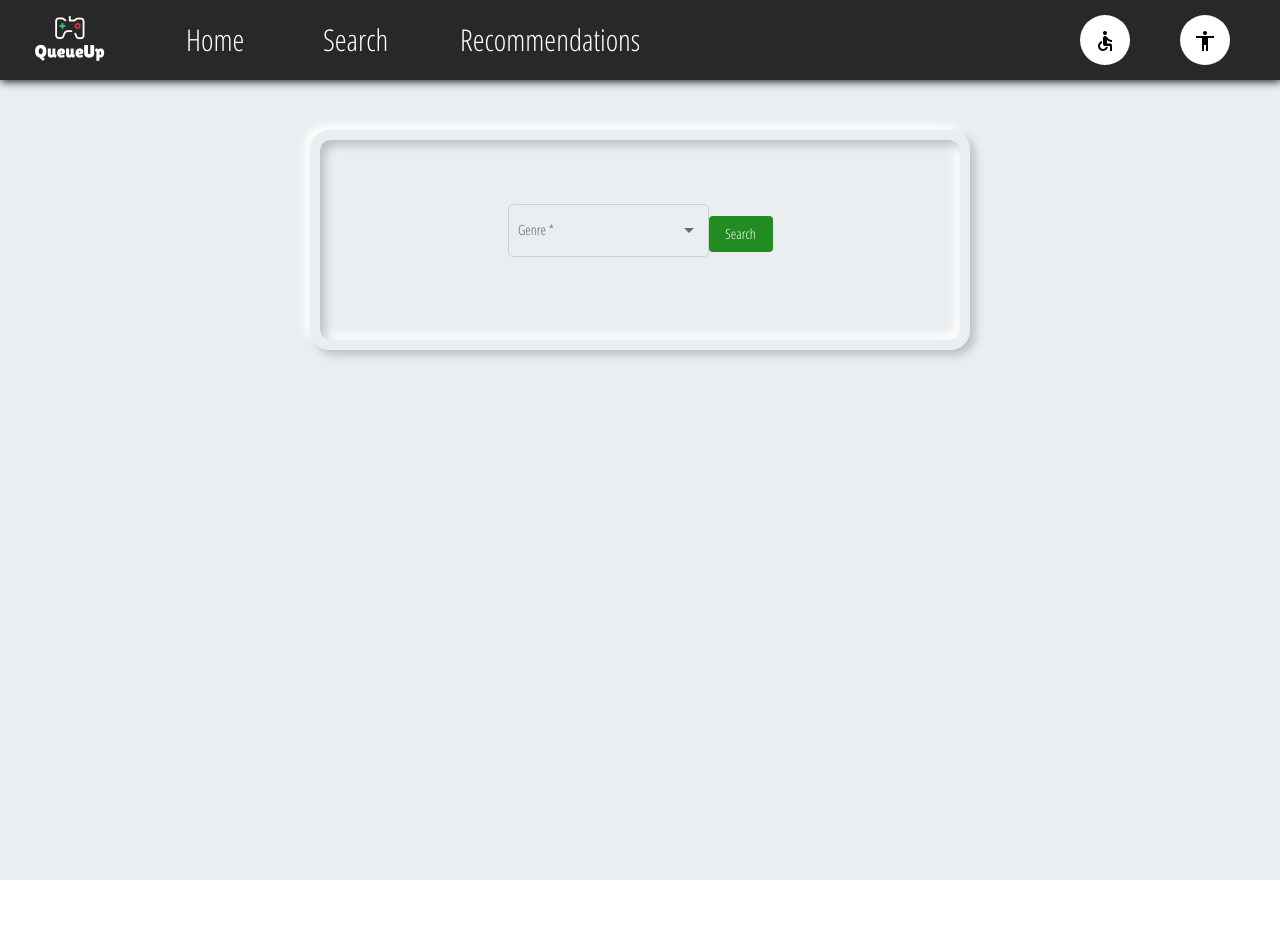
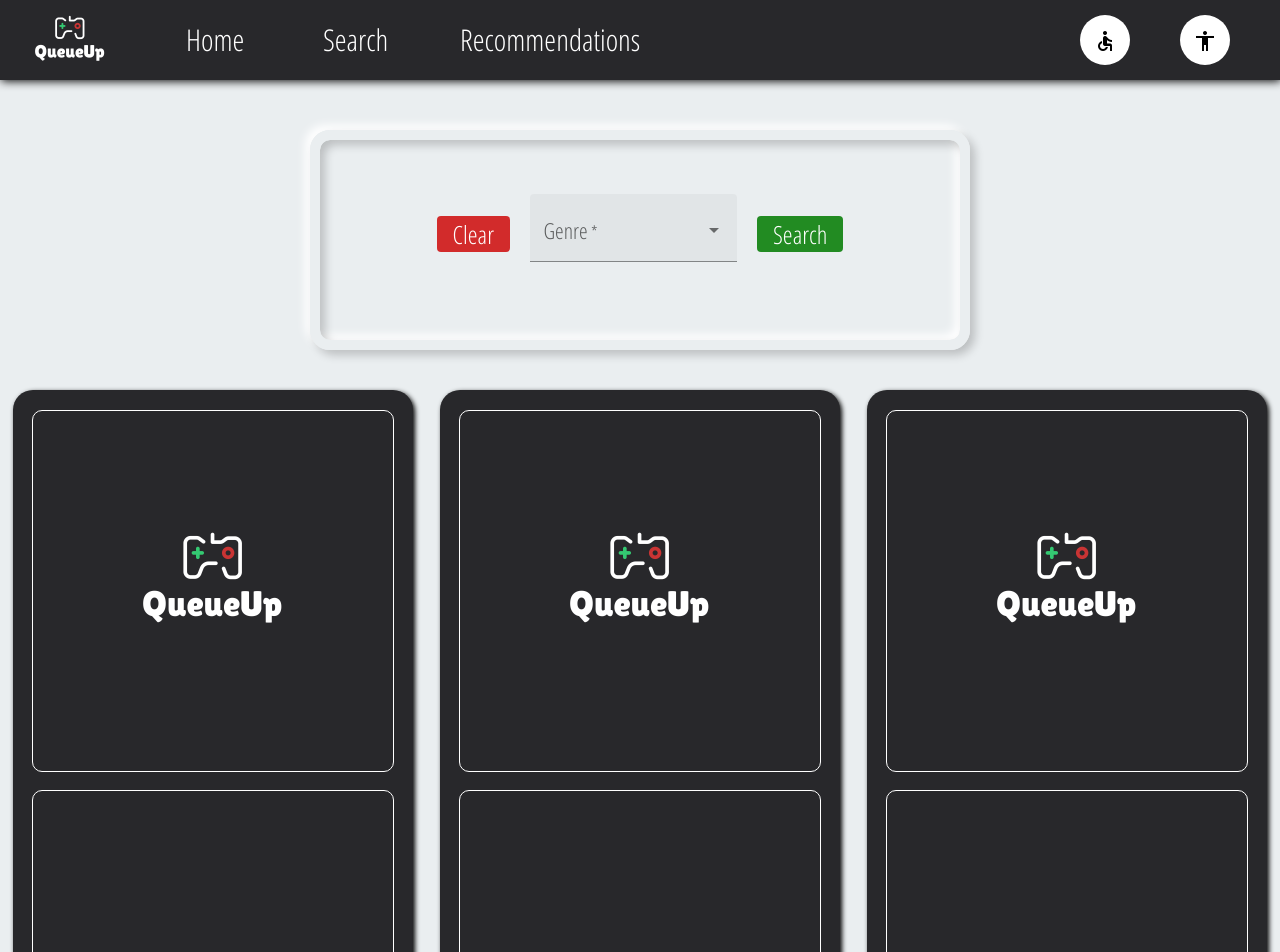
Before and after one commit to jakobevangelista/QueueUp2.0, an Angular app in the folder Project3-FrontEnd/: page /search in a window 1280 px wide. Shown: the top 952 px of the page. Before the commit the page ends 880 px from the top, so only its background shows below. Built offline with nearby package versions, Linux system fonts and the light colour scheme.

Commit message:
Videogame card

```diff
--- a/Project3-FrontEnd/src/app/app.module.ts
+++ b/Project3-FrontEnd/src/app/app.module.ts
@@ -15,6 +15,7 @@ import {MatRippleModule} from '@angular/material/core';
 import {MatFormFieldModule} from '@angular/material/form-field';
 import {ReactiveFormsModule} from '@angular/forms';
 import {MatSelectModule} from '@angular/material/select';
+import { VideogameCardComponent } from './videogame-card/videogame-card.component';
 
 
 
@@ -24,7 +25,8 @@ import {MatSelectModule} from '@angular/material/select';
     HomePageComponent,
     SearchPageComponent,
     MenuComponent,
-    RecPageComponent
+    RecPageComponent,
+    VideogameCardComponent
 
   ],
   imports: [
--- a/Project3-FrontEnd/src/app/home-page/home-page.component.scss
+++ b/Project3-FrontEnd/src/app/home-page/home-page.component.scss
@@ -12,7 +12,7 @@
         width: 700px;
         height: 700px;
         box-shadow: 10px 10px 20px rgba(0,0,0,0.2), -10px -10px 20px white, inset 10px 10px 20px rgba(0,0,0,0.2), inset -8px -8px 20px white;
-        border: 15px #eaeef0 solid;
+        border: 10px #eaeef0 solid;
         border-radius: 20%;
     }
 }
--- a/Project3-FrontEnd/src/app/search-page/search-page.component.html
+++ b/Project3-FrontEnd/src/app/search-page/search-page.component.html
@@ -1,9 +1,11 @@
 <div class="main-flex">
     <div class="search-flex">
         <form [formGroup]='formGroup' class='form-container' (ngSubmit)="processForm()">
+            <button mat-button class="clear-button" type="reset" id="reset-button">Clear</button>
 
-            <mat-form-field appearance="outline" id="genre-select">
-                <mat-label for='genre'>Genre</mat-label>
+
+            <mat-form-field appearance="fill" id="genre-select">
+                <mat-label for='genre' id="genre-label">Genre</mat-label>
                 <mat-select placeholder="Genre" formControlName="genre">
                     <mat-option>None</mat-option>
                     <mat-option value="Fighting">Fighting</mat-option>
@@ -18,6 +20,12 @@
         </form>
     </div>
     <div class="card-flex">
-
+        <app-videogame-card></app-videogame-card>
+        <app-videogame-card></app-videogame-card>
+        <app-videogame-card></app-videogame-card>
+        <app-videogame-card></app-videogame-card>
+        <app-videogame-card></app-videogame-card>
+        <app-videogame-card></app-videogame-card>
+        <app-videogame-card></app-videogame-card>
     </div>
 </div>
--- a/Project3-FrontEnd/src/app/search-page/search-page.component.scss
+++ b/Project3-FrontEnd/src/app/search-page/search-page.component.scss
@@ -1,5 +1,5 @@
 .main-flex{
-    height: 100vh;
+    height: auto;
     width: 100%;
     display: flex;
     flex-direction: row;
@@ -12,21 +12,48 @@
         display: flex;
         width: 50%;
         height: 200px;
-        border: 10px solid #eaeef0;
         border-radius: 20px;
         box-shadow: 5px 5px 10px rgba(0,0,0,0.2), -5px -5px 10px white, inset 5px 5px 10px rgba(0,0,0,0.2), inset -5px -5px 10px white;
+        align-items: center;
         justify-content: center;
-        align-items: center;
+        border: 10px solid #eaeef0;
 
         #genre-select{
             font-family: 'Open Sans Condensed', sans-serif;
+            font-size: 18px;
+
+        }
+
+        #genre-label{
+            font-size: 22px;
         }
 
         #submit-button{
             font-family: 'Open Sans Condensed', sans-serif;
             background-color: #228B22;
             color: white;
+            font-size: 25px;
+            margin-left: 20px;
+        }
+
+        #reset-button{
+            font-family: 'Open Sans Condensed', sans-serif;
+            background-color: #D22B2B;
+            color: white;
+            font-size: 25px;
+            margin-right: 20px;
         }
     }
 
+    .card-flex{
+        display: flex;
+        flex-direction: row;
+        flex-wrap: wrap;
+        width: 100%;
+        height: auto;
+
+        justify-content: space-around;
+        align-items: center;
+    }
+
 }
--- /dev/null
+++ b/Project3-FrontEnd/src/app/videogame-card/videogame-card.component.html
@@ -0,0 +1,8 @@
+<div class="card-flex">
+    <div class="image-flex">
+        <img src="../../assets/Logo-White.png">
+    </div>
+    <div class="header-flex">
+
+    </div>
+</div>
--- /dev/null
+++ b/Project3-FrontEnd/src/app/videogame-card/videogame-card.component.scss
@@ -0,0 +1,41 @@
+.card-flex{
+    display: flex;
+    flex-direction: row;
+    flex-wrap: wrap;
+
+    height: 600px;
+    width: 400px;
+    background-color: #28282B;
+    border-radius: 20px;
+    box-shadow: 2px 2px 5px black;
+
+    margin-top: 40px;
+    margin-bottom: 20px;
+    justify-content: center;
+
+
+
+    .image-flex{
+        display: flex;
+        flex-direction: row;
+        width: 90%;
+        height: 60%;
+        border: 1px solid white;
+        border-radius: 10px;
+        justify-content: center;
+        align-items: center;
+        margin-top: 20px;
+    }
+
+    .header-flex{
+        display: flex;
+        flex-direction: row;
+        width: 90%;
+        height: 30%;
+        border: 1px solid white;
+        border-radius: 10px;
+        justify-content: center;
+        align-items: center;
+    }
+
+}
--- /dev/null
+++ b/Project3-FrontEnd/src/app/videogame-card/videogame-card.component.ts
@@ -0,0 +1,15 @@
+import { Component, OnInit } from '@angular/core';
+
+@Component({
+  selector: 'app-videogame-card',
+  templateUrl: './videogame-card.component.html',
+  styleUrls: ['./videogame-card.component.scss']
+})
+export class VideogameCardComponent implements OnInit {
+
+  constructor() { }
+
+  ngOnInit(): void {
+  }
+
+}
```
Also changed, not shown: 1 other file (tests, documents, lock files or other folders).
